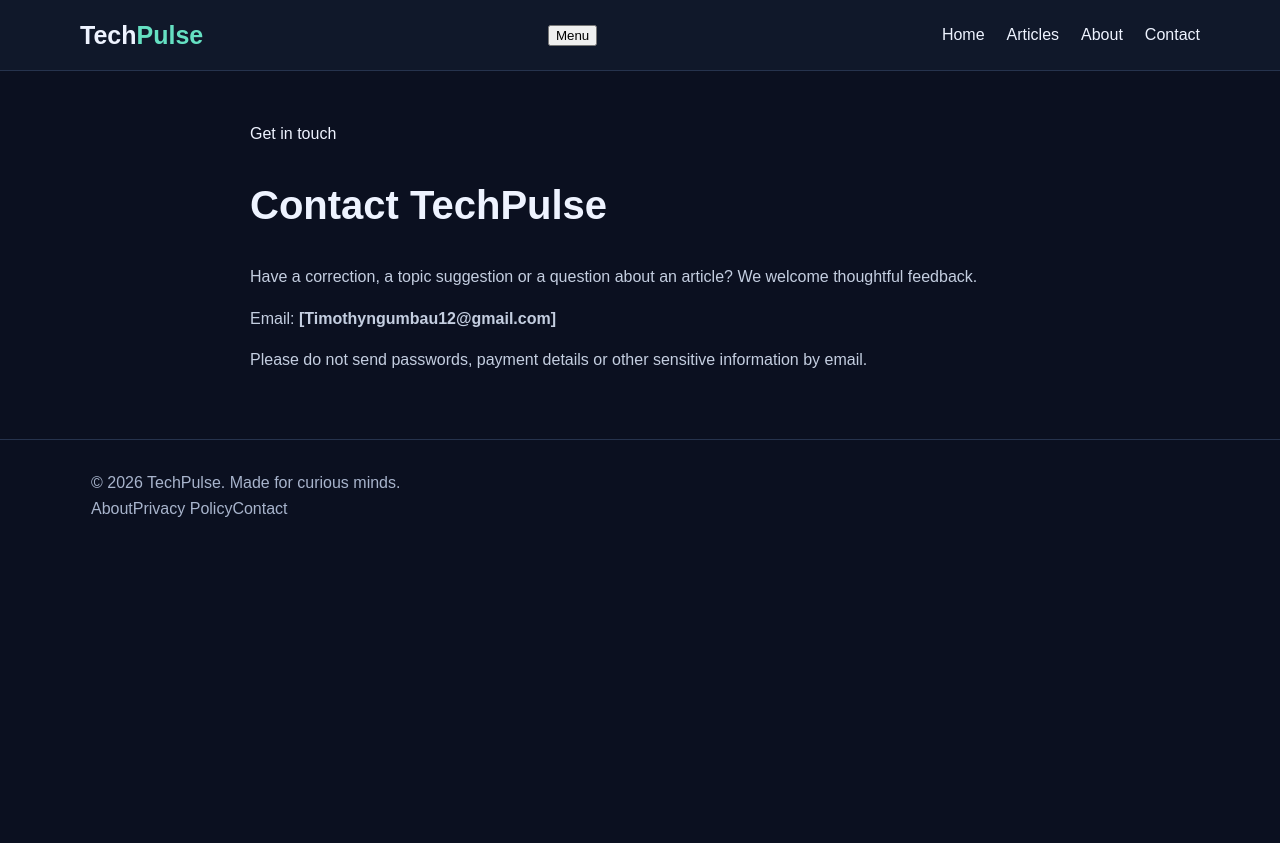
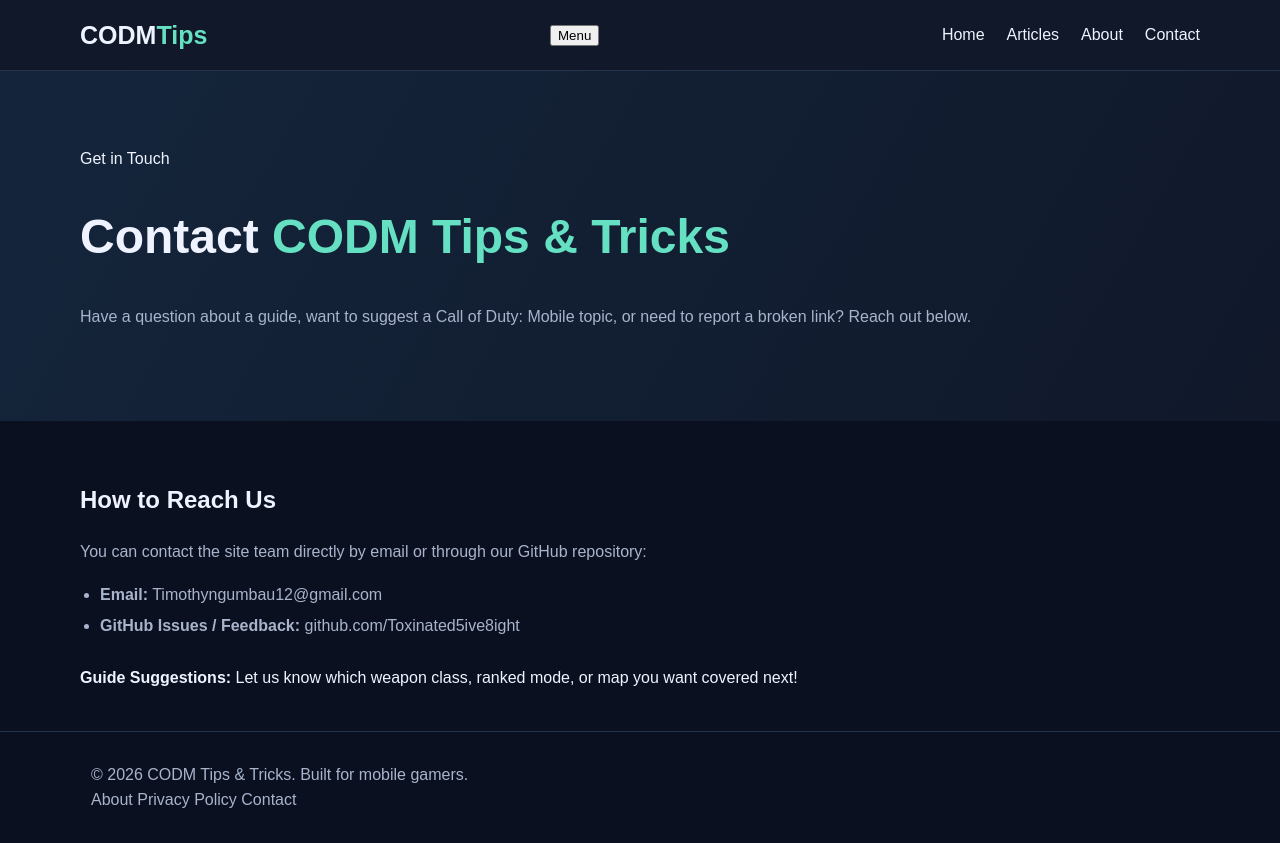
Before and after one commit to Toxinated5ive8ight/Toxinated5ive8ight.github.io, a plain HTML site: page contact.html in a window 1280 px wide. Before the commit the page ends 800 px from the top, so only its background shows below. Drawn offline with Linux system fonts and the light colour scheme.

Commit message:
Update contact.html

```diff
--- a/contact.html
+++ b/contact.html
@@ -1,18 +1,64 @@
 <!doctype html>
-<html lang="en"><head><meta charset="utf-8"><meta name="viewport" content="width=device-width,initial-scale=1">
-<meta name="description" content="TechPulse shares practical Android tips, gaming guides and clear technology explainers.">
-<meta name="theme-color" content="#0b1020"><title>Contact | TechPulse</title><link rel="stylesheet" href="assets/style.css"></head>
+<html lang="en">
+<head>
+  <meta charset="utf-8">
+  <meta name="viewport" content="width=device-width, initial-scale=1">
+  <meta name="description" content="Contact CODM Tips & Tricks — send guide requests, feedback, or questions.">
+  <meta name="theme-color" content="#061020">
+  <title>Contact | CODM Tips &amp; Tricks</title>
+  <link rel="stylesheet" href="assets/style.css?v=2">
+</head>
 <body>
-<header><div class="wrap nav">
-<a class="brand" href="index.html">Tech<span>Pulse</span></a>
-<button class="menu" aria-label="Open navigation">Menu</button>
-<nav class="links">
-<a class="" href="index.html">Home</a>
-<a href="index.html#latest">Articles</a>
-<a class="" href="about.html">About</a>
-<a class="active" href="contact.html">Contact</a>
-</nav></div></header><main class="page"><div class="wrap prose"><div class="eyebrow">Get in touch</div><h1>Contact TechPulse</h1>
-<p>Have a correction, a topic suggestion or a question about an article? We welcome thoughtful feedback.</p>
-<p>Email: <strong>[Timothyngumbau12@gmail.com]</strong></p><p>Please do not send passwords, payment details or other sensitive information by email.</p></div></main>
-<footer><div class="wrap foot"><div>© 2026 TechPulse. Made for curious minds.</div><div class="footlinks"><a href="about.html">About</a><a href="privacy.html">Privacy Policy</a><a href="contact.html">Contact</a></div></div></footer>
-<script src="assets/script.js"></script></body></html>
+  <header>
+    <div class="wrap nav">
+      <a class="brand" href="index.html">CODM<span>Tips</span></a>
+      <button class="menu" aria-label="Open navigation">Menu</button>
+      <nav class="links">
+        <a href="index.html">Home</a>
+        <a href="index.html#latest">Articles</a>
+        <a href="about.html">About</a>
+        <a class="active" href="contact.html">Contact</a>
+      </nav>
+    </div>
+  </header>
+
+  <main>
+    <section class="hero">
+      <div class="wrap">
+        <div class="eyebrow">Get in Touch</div>
+        <h1>Contact <span style="color:var(--accent)">CODM Tips &amp; Tricks</span></h1>
+        <p class="muted">Have a question about a guide, want to suggest a Call of Duty: Mobile topic, or need to report a broken link? Reach out below.</p>
+      </div>
+    </section>
+
+    <section class="section">
+      <div class="wrap">
+        <h2>How to Reach Us</h2>
+        <p class="muted">You can contact the site team directly by email or through our GitHub repository:</p>
+
+        <ul class="muted" style="line-height:1.9; padding-left:20px;">
+          <li><strong>Email:</strong> <a href="mailto:Timothyngumbau12@gmail.com">Timothyngumbau12@gmail.com</a></li>
+          <li><strong>GitHub Issues / Feedback:</strong> <a href="https://github.com/Toxinated5ive8ight/Toxinated5ive8ight.github.io" target="_blank" rel="noopener">github.com/Toxinated5ive8ight</a></li>
+        </ul>
+
+        <div class="callout" style="margin-top:24px;">
+          <strong>Guide Suggestions:</strong> Let us know which weapon class, ranked mode, or map you want covered next!
+        </div>
+      </div>
+    </section>
+  </main>
+
+  <footer>
+    <div class="wrap foot">
+      <div>&copy; 2026 CODM Tips &amp; Tricks. Built for mobile gamers.</div>
+      <div class="footlinks">
+        <a href="about.html">About</a>
+        <a href="privacy.html">Privacy Policy</a>
+        <a href="contact.html">Contact</a>
+      </div>
+    </div>
+  </footer>
+
+  <script src="assets/script.js?v=2"></script>
+</body>
+</html>
```
